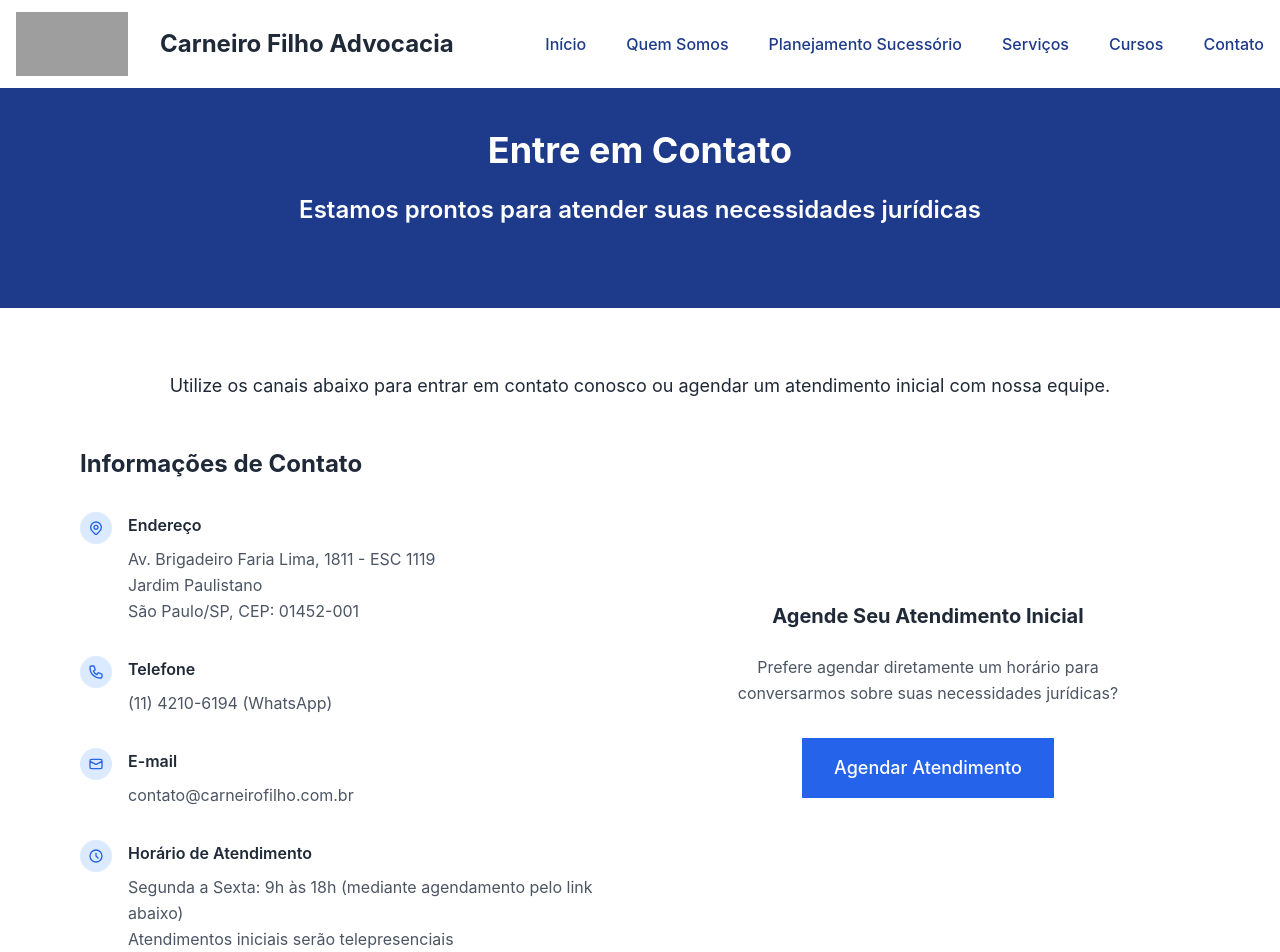
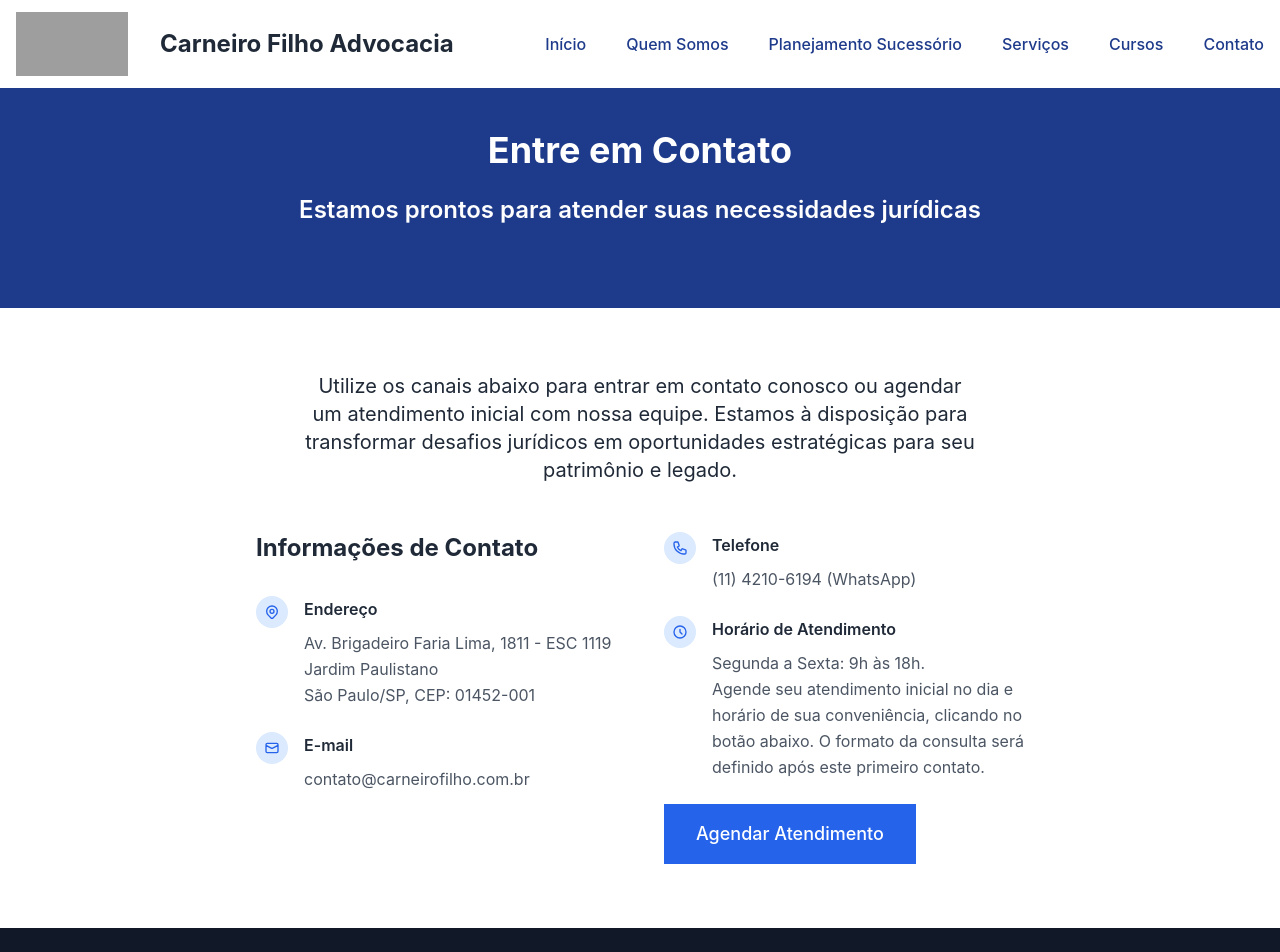
Before and after one commit to CFilhoadv/carneiro-filho-site, a React (Vite) app: page /contato in a window 1280 px wide. Shown: the top 952 px of the page. Built offline with nearby package versions, Linux system fonts and the light colour scheme; grey boxes are pictures that could not be loaded.

Commit message:
Otimizacao de layout da pagina Contato

```diff
--- a/src/pages/ContatoPage.tsx
+++ b/src/pages/ContatoPage.tsx
@@ -1,6 +1,6 @@
 import React from 'react';
 import MainLayout from '../components/layout/MainLayout';
-import Banner from '../components/ui/Banner'; // Importado o componente Banner
+import Banner from '../components/ui/Banner'; // Importar o componente Banner
 
 const ContatoPage: React.FC = () => {
   return (
@@ -17,25 +17,21 @@ const ContatoPage: React.FC = () => {
         {/* Conteúdo Principal */}
         <section className="py-16 px-4 max-w-6xl mx-auto text-gray-800 leading-relaxed">
 
-          {/* Parágrafo introdutório para preencher o espaço */}
-          <p className="text-center text-lg mb-12">
+          {/* Parágrafo introdutório para preencher o espaço e guiar o usuário */}
+          <p className="text-center text-lg md:text-xl mb-12 max-w-2xl mx-auto">
             Utilize os canais abaixo para entrar em contato conosco ou agendar um atendimento inicial com nossa equipe.
+            Estamos à disposição para transformar desafios jurídicos em oportunidades estratégicas para seu patrimônio e legado.
           </p>
 
-          {/* Container das Informações de Contato e Botão Agendar Atendimento */}
-          {/* Removido flex-col items-center justify-center, pois o grid e mx-auto centralizarão */}
-          <div className="grid grid-cols-1 md:grid-cols-2 gap-8 mb-12"> {/* NOVO: Grid de 2 colunas para desktop */}
+          {/* NOVO: Container para Informações de Contato e Botão - Agora com layout de 2 colunas em desktop */}
+          <div className="grid grid-cols-1 md:grid-cols-2 gap-x-12 gap-y-8 max-w-3xl mx-auto items-start"> {/* Ajustado para 2 colunas, mais espaço, max-w-3xl */}
 
-            {/* Coluna 1 do Grid: Informações de Contato */}
-            {/* O h2 e os itens de contato ficam agora dentro de uma coluna do grid */}
+            {/* Coluna 1 do Grid: Endereço e E-mail */}
             <div>
-              <h2 className="text-2xl font-bold text-gray-800 mb-8">
-                Informações de Contato
-              </h2>
+              <h2 className="text-2xl font-bold text-gray-800 mb-8">Informações de Contato</h2>
 
-              <div className="space-y-8 text-left"> {/* Removido max-w-sm, mantido text-left */}
               {/* Endereço */}
-                <div className="flex items-start">
+              <div className="flex items-start mb-6"> {/* Adicionado mb-6 para espaçamento inferior */}
                 <div className="flex-shrink-0 w-8 h-8 bg-blue-100 rounded-full flex items-center justify-center mr-4">
                   <svg className="w-4 h-4 text-blue-600" fill="none" stroke="currentColor" viewBox="0 0 24 24">
                     <path strokeLinecap="round" strokeLinejoin="round" strokeWidth={2} d="M17.657 16.657L13.414 20.9a1.998 1.998 0 01-2.827 0l-4.244-4.243a8 8 0 1111.314 0z" />
@@ -52,8 +48,26 @@ const ContatoPage: React.FC = () => {
                 </div>
               </div>
 
+              {/* E-mail */}
+              <div className="flex items-start mb-6"> {/* Adicionado mb-6 para espaçamento inferior */}
+                <div className="flex-shrink-0 w-8 h-8 bg-blue-100 rounded-full flex items-center justify-center mr-4">
+                  <svg className="w-4 h-4 text-blue-600" fill="none" stroke="currentColor" viewBox="0 0 24 24">
+                    <path strokeLinecap="round" strokeLinejoin="round" strokeWidth={2} d="M3 8l7.89 4.26a2 2 0 002.22 0L21 8M5 19h14a2 2 0 002-2V7a2 2 0 00-2-2H5a2 2 0 00-2 2v10a2 2 0 002 2z" />
+                  </svg>
+                </div>
+                <div>
+                  <h3 className="font-semibold text-gray-800 mb-2">E-mail</h3>
+                  <p className="text-gray-600">
+                    contato@carneirofilho.com.br
+                  </p>
+                </div>
+              </div>
+            </div>
+
+            {/* Coluna 2 do Grid: Telefone e Horário de Atendimento e Botão */}
+            <div className="flex flex-col">
               {/* Telefone */}
-                <div className="flex items-start">
+              <div className="flex items-start mb-6"> {/* Adicionado mb-6 para espaçamento inferior */}
                 <div className="flex-shrink-0 w-8 h-8 bg-blue-100 rounded-full flex items-center justify-center mr-4">
                   <svg className="w-4 h-4 text-blue-600" fill="none" stroke="currentColor" viewBox="0 0 24 24">
                     <path strokeLinecap="round" strokeLinejoin="round" strokeWidth={2} d="M3 5a2 2 0 012-2h3.28a1 1 0 01.948.684l1.498 4.493a1 1 0 01-.502 1.21l-2.257 1.13a11.042 11.042 0 005.516 5.516l1.13-2.257a1 1 0 011.21-.502l4.493 1.498a1 1 0 01.684.949V19a2 2 0 01-2 2h-1C9.716 21 3 14.284 3 6V5z" />
@@ -67,23 +81,8 @@ const ContatoPage: React.FC = () => {
                 </div>
               </div>
 
-                {/* E-mail */}
-                <div className="flex items-start">
-                  <div className="flex-shrink-0 w-8 h-8 bg-blue-100 rounded-full flex items-center justify-center mr-4">
-                    <svg className="w-4 h-4 text-blue-600" fill="none" stroke="currentColor" viewBox="0 0 24 24">
-                      <path strokeLinecap="round" strokeLinejoin="round" strokeWidth={2} d="M3 8l7.89 4.26a2 2 0 002.22 0L21 8M5 19h14a2 2 0 002-2V7a2 2 0 00-2-2H5a2 2 0 00-2 2v10a2 2 0 002 2z" />
-                    </svg>
-                  </div>
-                  <div>
-                    <h3 className="font-semibold text-gray-800 mb-2">E-mail</h3>
-                    <p className="text-gray-600">
-                      contato@carneirofilho.com.br
-                    </p>
-                  </div>
-                </div>
-
-                {/* Horário de Atendimento */}
-                <div className="flex items-start">
+              {/* Horário de Atendimento - ATENÇÃO: TEXTO ATUALIZADO AQUI */}
+              <div className="flex items-start mb-6"> {/* Adicionado mb-6 para espaçamento inferior */}
                 <div className="flex-shrink-0 w-8 h-8 bg-blue-100 rounded-full flex items-center justify-center mr-4">
                   <svg className="w-4 h-4 text-blue-600" fill="none" stroke="currentColor" viewBox="0 0 24 24">
                     <path strokeLinecap="round" strokeLinejoin="round" strokeWidth={2} d="M12 8v4l3 3m6-3a9 9 0 11-18 0 9 9 0 0118 0z" />
@@ -92,34 +91,26 @@ const ContatoPage: React.FC = () => {
                 <div>
                   <h3 className="font-semibold text-gray-800 mb-2">Horário de Atendimento</h3>
                   <p className="text-gray-600">
-                      Segunda a Sexta: 9h às 18h (mediante agendamento pelo link abaixo)<br />
-                      Atendimentos iniciais serão telepresenciais
+                    Segunda a Sexta: 9h às 18h.<br />
+                    Agende seu atendimento inicial no dia e horário de sua conveniência, clicando no botão abaixo. O formato da consulta será definido após este primeiro contato.
                   </p>
                 </div>
               </div>
-              </div>
-            </div>
 
-            {/* Coluna 2 do Grid (Vazia, mas pode ser usada para um mapa no futuro, por exemplo) */}
-            {/* Para preencher o espaço, podemos adicionar um texto simples ou uma imagem aqui, ou centralizar o botão */}
-            <div className="flex flex-col items-center justify-center mt-12 md:mt-0"> {/* mt-12 para mobile, mt-0 para desktop */}
-              <h3 className="text-xl font-bold text-gray-800 mb-6">
-                Agende Seu Atendimento Inicial
-              </h3>
-              <p className="text-gray-600 mb-8 text-center max-w-sm">
-                Prefere agendar diretamente um horário para conversarmos sobre suas necessidades jurídicas?
-              </p>
+              {/* Botão Agendar Atendimento para o Calendly - Alinhado no final da 2ª coluna */}
+              <div className="text-center mt-auto md:text-left"> {/* mt-auto para empurrar para o final da coluna, md:text-left para alinhar à esquerda em desktop */}
                 <a
                   href="https://calendly.com/contato-carneirofilho/30min" // URL do Calendly
-                target="_blank"
-                rel="noopener noreferrer"
+                  target="_blank" // Abre em nova aba
+                  rel="noopener noreferrer" // Prática de segurança para target="_blank"
                   className="inline-block bg-blue-600 text-white px-8 py-4 rounded-md hover:bg-blue-700 transition-colors font-medium text-lg"
                 >
                   Agendar Atendimento
                 </a>
               </div>
+            </div>
 
-          </div> {/* Fim do grid (anteriormente removido, agora reintroduzido para a estrutura) */}
+          </div> {/* Fim do grid principal */}
         </section>
       </div>
     </MainLayout>
```
Lines whose indentation alone changed are shown as unchanged.
